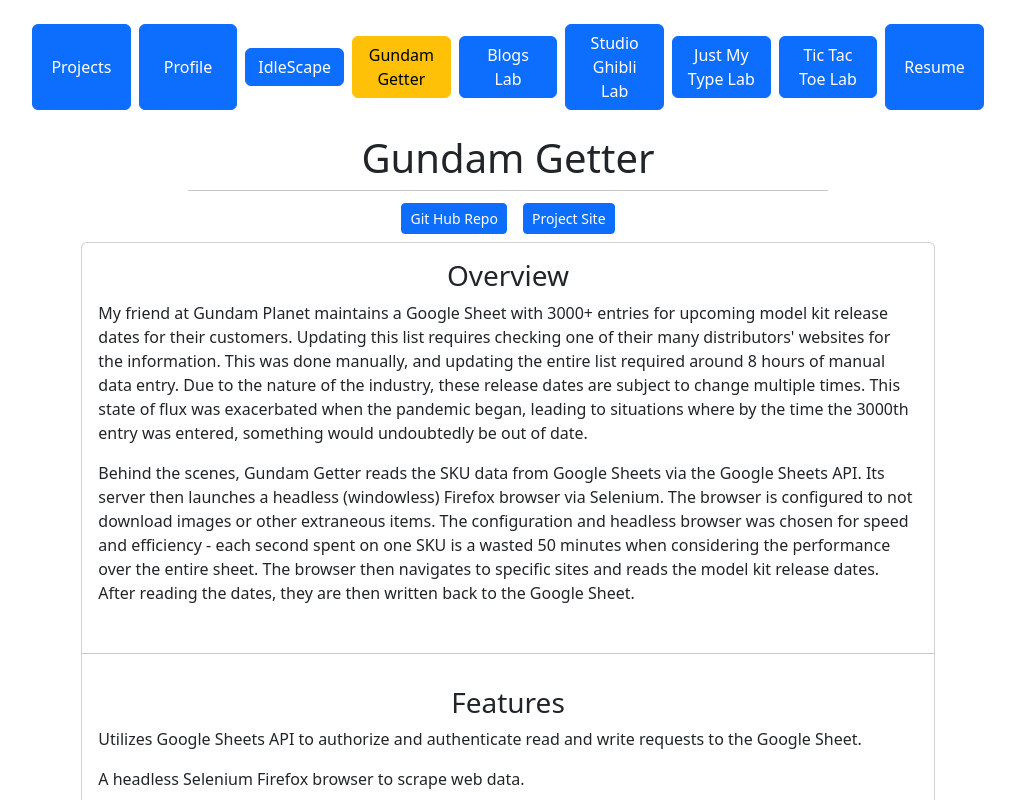
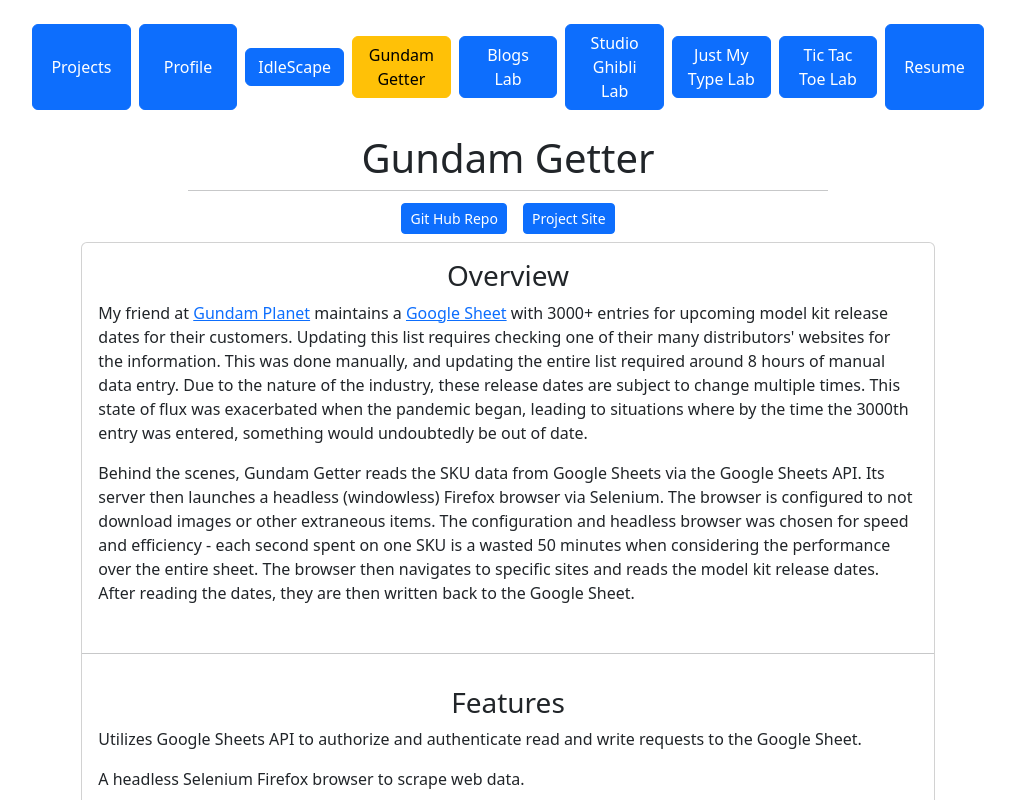
Before and after one commit to emoran0403/Portfolio, a React (Create React App) app: page /#/gundamgetter in a window 1280 px wide. Shown: the top 800 px of the page, without its empty margins (132-1147 px from the left). Built offline with nearby package versions, Linux system fonts and the light colour scheme.

Commit message:
removed project button for gundam getter as it is not truly deployed, added links to gundam planet and sheet to view

```diff
--- a/src/Pages/MainPage.tsx
+++ b/src/Pages/MainPage.tsx
@@ -67,9 +67,13 @@
                   <a className="btn btn-primary" href={project.gitHubURL} rel="noreferrer" target="_blank">
                     Git Hub Repo
                   </a>
-                  <a className="btn btn-primary" href={project.appURL} rel="noreferrer" target="_blank">
-                    Project Site
-                  </a>
+                  {project.title === "Gundam Getter" ? (
+                    ""
+                  ) : (
+                    <a className="btn btn-primary" href={project.appURL} rel="noreferrer" target="_blank">
+                      Project Site
+                    </a>
+                  )}
                 </div>
               </div>
             </div>
--- a/src/Pages/ProjectPages/GundamGetter.tsx
+++ b/src/Pages/ProjectPages/GundamGetter.tsx
@@ -17,12 +17,24 @@
             <div className="card-body">
               <h3 className="text-center">Overview</h3>
               <p>
-                My friend at Gundam Planet maintains a Google Sheet with 3000+ entries for upcoming model kit release
-                dates for their customers. Updating this list requires checking one of their many distributors' websites
-                for the information. This was done manually, and updating the entire list required around 8 hours of
-                manual data entry. Due to the nature of the industry, these release dates are subject to change multiple
-                times. This state of flux was exacerbated when the pandemic began, leading to situations where by the
-                time the 3000th entry was entered, something would undoubtedly be out of date.
+                My friend at{" "}
+                <a href="https://www.gundamplanet.com/" rel="noreferrer" target="_blank">
+                  Gundam Planet
+                </a>{" "}
+                maintains a{" "}
+                <a
+                  href="https://docs.google.com/spreadsheets/d/1CIlUvXqWgsoz_MNrpkRCrn209Mbo0tgdlqQBs3YL_uk/edit#gid=0"
+                  rel="noreferrer"
+                  target="_blank"
+                >
+                  Google Sheet
+                </a>{" "}
+                with 3000+ entries for upcoming model kit release dates for their customers. Updating this list requires
+                checking one of their many distributors' websites for the information. This was done manually, and
+                updating the entire list required around 8 hours of manual data entry. Due to the nature of the
+                industry, these release dates are subject to change multiple times. This state of flux was exacerbated
+                when the pandemic began, leading to situations where by the time the 3000th entry was entered, something
+                would undoubtedly be out of date.
               </p>
               <p>
                 Behind the scenes, Gundam Getter reads the SKU data from Google Sheets via the Google Sheets API. Its
```
